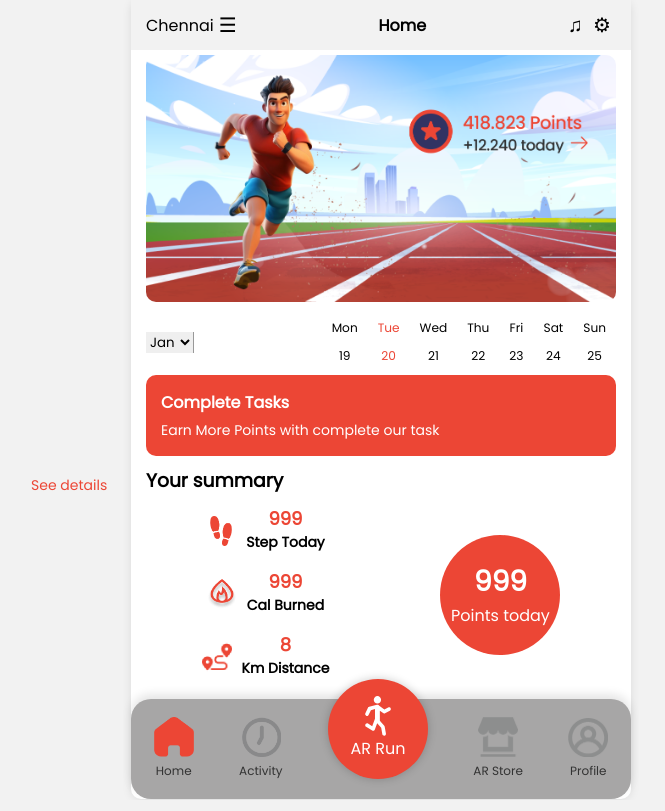
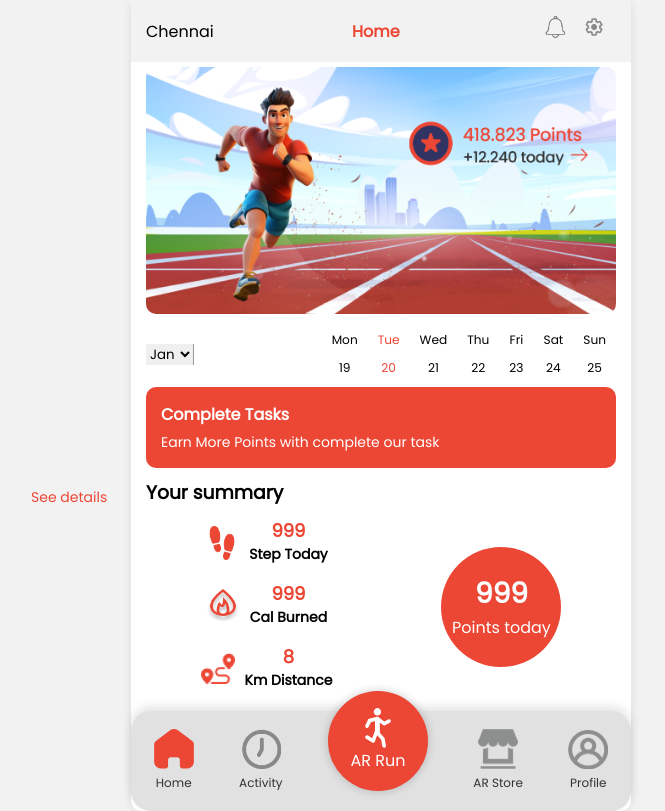
Before and after one commit to Legend101Zz/geospatial-webAR, a website built with Parcel: page src/home.html in a window 1280 px wide. Shown: the whole page, without its empty margins (259-924 px from the left). Built offline with nearby package versions, Linux system fonts and the light colour scheme.

Commit message:
chamges in ui in various components

```diff
--- a/src/home.html
+++ b/src/home.html
@@ -13,12 +13,20 @@
         <nav>
           <div class="nav-left">
             <span>Chennai</span>
-            <span class="nav-icon">&#9776;</span>
+            <!-- <span class="nav-icon">&#9776;</span> -->
           </div>
           <div class="nav-center">Home</div>
           <div class="nav-right">
-            <span class="nav-icon">&#9835;</span>
-            <span class="nav-icon">&#9881;</span>
+            <span class="nav-icon"
+              ><img
+                src="../assets/image 1.png"
+                style="height: 24px; width: 24px"
+            /></span>
+            <span class="nav-icon">
+              <img
+                src="../assets/state-layer.png"
+                style="height: 34px; width: 34px"
+            /></span>
           </div>
         </nav>
 
@@ -172,6 +180,8 @@
                 <img src="../assets/runner.png" alt="Modal Image 1" />
               </div>
               <div class="modal-options">
+                <h3 style="color: white">Pick your track preferences</h3>
+                <br />
                 <button class="modal-option" onclick="redirectToIndex()">
                   Yes, choose a running track for me!
                 </button>
--- a/src/home/styles.css
+++ b/src/home/styles.css
@@ -57,6 +57,7 @@ nav {
 
 .nav-center {
   font-weight: bold;
+  color: #ec4635;
 }
 
 /* Main Content */
@@ -194,8 +195,8 @@ summary h3 {
 }
 
 .item img {
-  width: 30px;
-  height: 30px;
+  width: 34px;
+  height: 34px;
   margin-right: 10px; /* Add margin to separate image from text */
 }
 
@@ -307,7 +308,7 @@ summary h3 {
   display: flex;
   justify-content: space-around;
   /* margin-top: 20px; */
-  background-color: #a7a6a6;
+  background-color: #e1e1e1;
   box-shadow: 0 -5px 10px rgba(0, 0, 0, 0.1);
   z-index: 1000;
   border-radius: 20px;
@@ -329,8 +330,8 @@ summary h3 {
 }
 
 .nav-button img {
-  width: 20px;
-  height: 20px;
+  width: 24px;
+  height: 24px;
   margin-bottom: 5px;
 }
 
```
Also changed, not shown: src/login.html (+3 -3 lines), src/run.html (+1 -1 lines), assets/image 1.png (added), assets/state-layer.png (added), dist/home.html, dist/image 1.f533312c.png (added), dist/login.html, dist/run.html, dist/state-layer.a04f2b36.png (added), 2 other files.
